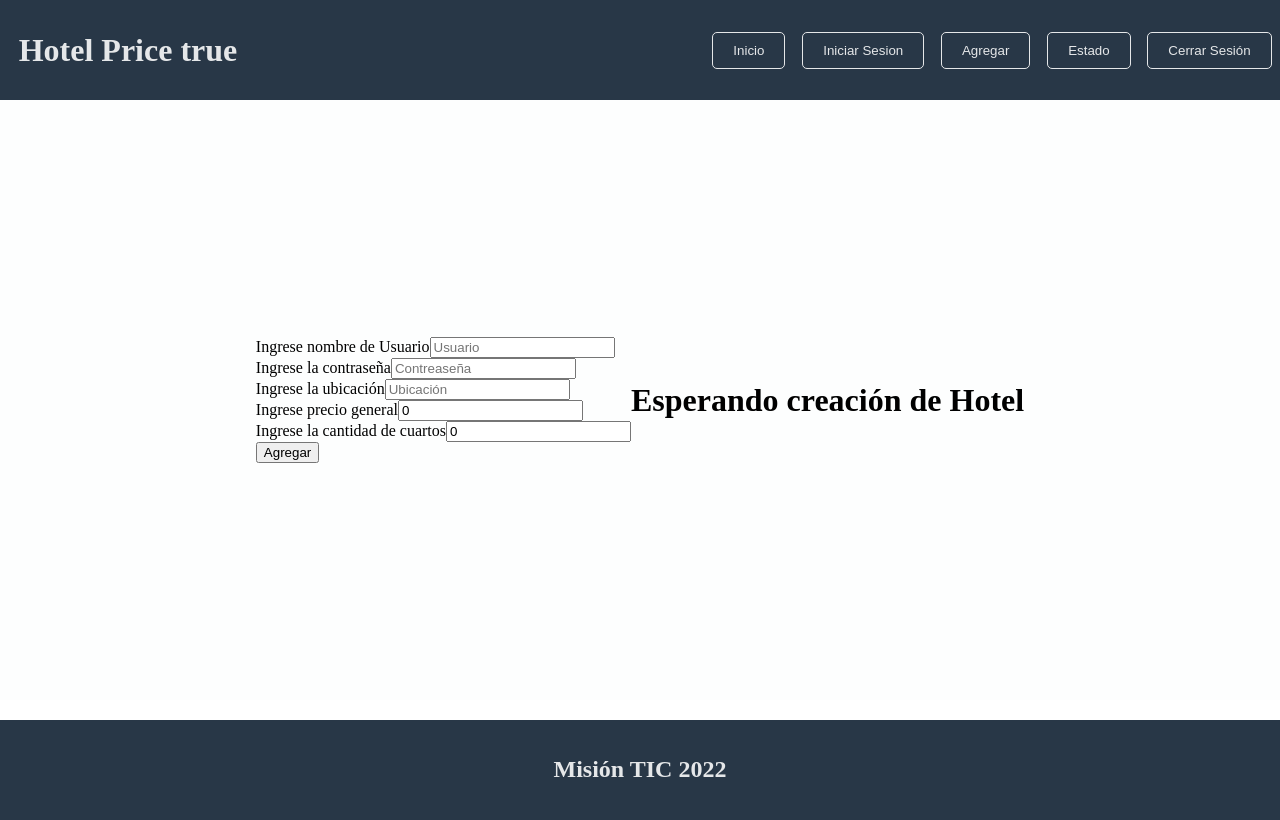
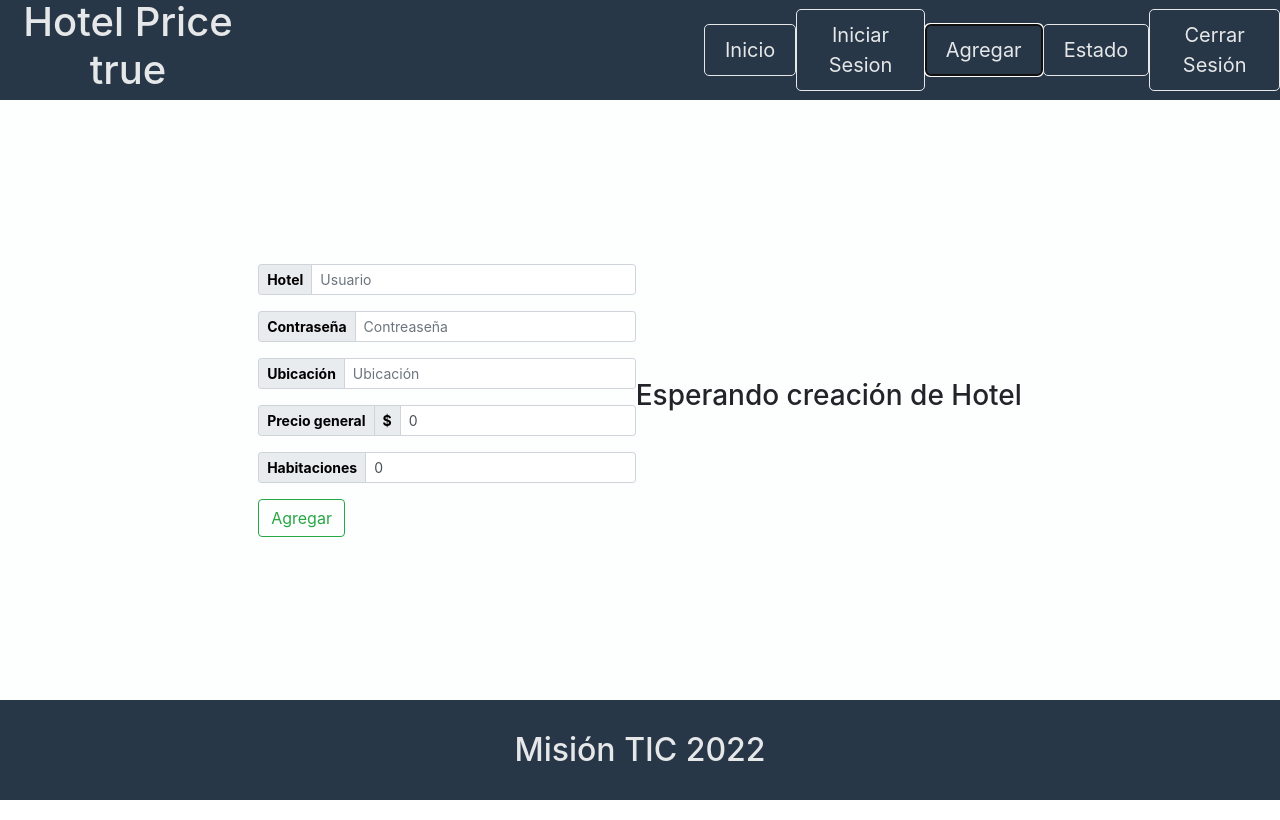
Before and after one commit to DarcanoS/hotel_app, a Vue app: page /home in a window 1280 px wide. Both pictures are taken after a click on the button "Agregar". Built offline with nearby package versions, Linux system fonts and the light colour scheme.

Commit message:
Cargue formularios css

```diff
--- a/index.html
+++ b/index.html
@@ -3,10 +3,11 @@
   <head>
     <meta charset="utf-8">
     <meta name="viewport" content="width=device-width,initial-scale=1.0">
-    <title>cajero_app</title>
+    <title>Hotel_app</title>
   </head>
   <body>
     <div id="app"></div>
     <!-- built files will be auto injected -->
   </body>
+  <script src="https://cdn.jsdelivr.net/npm/bootstrap@5.0.0-beta1/dist/js/bootstrap.bundle.min.js" integrity="sha384-ygbV9kiqUc6oa4msXn9868pTtWMgiQaeYH7/t7LECLbyPA2x65Kgf80OJFdroafW" crossorigin="anonymous"></script>
 </html>
--- a/src/App.vue
+++ b/src/App.vue
@@ -115,6 +115,7 @@ body {
   margin: 0%;
   padding: 0%;
   background: #fdfefe;
+
 }
 .footer {
   margin: 0;
--- a/src/components/HotelAdd.vue
+++ b/src/components/HotelAdd.vue
@@ -3,44 +3,67 @@
     <div>
       <form v-on:submit.prevent="in_usuario">
         <div>
-          <label>Ingrese nombre de Usuario</label>
+
+            <div class="input-group input-group-sm mb-3">
+              <div class="input-group-prepend">
+              <span class="input-group-text" id="inputGroup-sizing-sm">Hotel</span>
+            </div>
               <input
             type="text"
             v-model="usuario_in.hotelname"
             placeholder="Usuario"
+            class="form-control" aria-label="Sizing example input" aria-describedby="inputGroup-sizing-sm"
           />
             </div>
-        <div>
-          <label>Ingrese la contraseña</label>
+
+            <div class="input-group input-group-sm mb-3">
+              <div class="input-group-prepend">
+              <span class="input-group-text" id="inputGroup-sizing-sm">Contraseña</span>
+            </div>
               <input
             type="password"
             v-model="usuario_in.password"
             placeholder="Contreaseña"
+            class="form-control" aria-label="Sizing example input" aria-describedby="inputGroup-sizing-sm"
           />
             </div>
-        <div>
-          <label>Ingrese la ubicación</label>
+
+            <div class="input-group input-group-sm mb-3">
+              <div class="input-group-prepend">
+              <span class="input-group-text" id="inputGroup-sizing-sm">Ubicación</span>
+            </div>
               <input
             type="text"
             v-model="usuario_in.location"
             placeholder="Ubicación"
+            class="form-control" aria-label="Sizing example input" aria-describedby="inputGroup-sizing-sm"
           />
             </div>
-        <div>
-          <label>Ingrese precio general</label>
-          <input type="number" v-model="usuario_in.price_general" />
+
+            <div class="input-group input-group-sm mb-3">
+              <div class="input-group-prepend">
+              <span class="input-group-text" id="inputGroup-sizing-sm">Precio general</span>
+              <span class="input-group-text">$</span>
+            </div>
+              <input type="number" v-model="usuario_in.price_general" class="form-control" aria-label="Sizing example input" aria-describedby="inputGroup-sizing-sm"/>
+            </div>
+
+            <div class="input-group input-group-sm mb-3">
+              <div class="input-group-prepend">
+              <span class="input-group-text" id="inputGroup-sizing-sm">Habitaciones</span>
+            </div>
+              <input type="number" v-model="usuario_in.quantity_room" class="form-control" aria-label="Sizing example input" aria-describedby="inputGroup-sizing-sm"/>
+            </div>
+
         </div>
         <div>
-          <label>Ingrese la cantidad de cuartos</label>
-          <input type="number" v-model="usuario_in.quantity_room" />
-        </div>
-        <div>
-          <button type="submit">Agregar</button>
+
+          <button type="submit" class="btn btn-outline-success">Agregar</button>
         </div>
       </form>
     </div>
     <div>
-      <h1>{{ salida }}</h1>
+      <h3>{{ salida }}</h3>
     </div>
   </div>
 </template>
@@ -96,7 +119,7 @@ export default {
   color: #283747;
 }
 #HotelAdd span {
-  color: crimson;
+  color: rgb(0, 0, 0);
   font-weight: bold;
 }
 </style>
--- a/src/components/HotelLogin.vue
+++ b/src/components/HotelLogin.vue
@@ -1,38 +1,44 @@
 <template>
-  <div id="HotelLogin">
-    <div>
+  <div id="HotelLogin" class="input-group input-group-sm mb-3">
+
       <form v-on:submit.prevent="login_usuario">
-        <div>
-          <label>Ingrese nombre de Hotel</label>
+        <div class="input-group-prepend">
+          <span class="input-group-text" id="inputGroup-sizing-sm">Ingrese nombre de Hotel</span>
           <input
             type="text"
+            class="form-control" aria-label="Sizing example input" aria-describedby="inputGroup-sizing-sm"
             v-model="usuario_login.hotelname"
             placeholder="Usuario"
           />
         </div>
-        <div>
-          <label>Ingrese la contraseña</label>
+        <div class="input-group-prepend">
+          <span class="input-group-text" id="inputGroup-sizing-sm">Ingrese la contraseña</span>
           <input
             type="password"
+            class="form-control" aria-label="Sizing example input" aria-describedby="inputGroup-sizing-sm"
             v-model="usuario_login.password"
             placeholder="Contreaseña"
           />
         </div>
-        <div>
-          <button type="submit">Ingresar</button>
+        <div align="center">
+          <!-- <button type="submit">Ingresar</button> -->
+          <button type="submit"  class="btn btn-outline-primary">Ingresar</button>
         </div>
+
+      <div class="alert-warning" role="alert">
+        <p><h1 class="alert-heading">{{ salida }} </h1>
+      </div>
+
       </form>
     </div>
-    <div>
-      <h1>{{ salida }}, Usuario: {{usuario_login.hotelname}} Contraseña: {{usuario_login.password}}</h1>
-    </div>
-  </div>
+
+
 </template>
 
 <script>
 import axios from "axios";
 export default {
-  name: "HotelAdd",
+  name: "HotelLogin",
   data: function () {
     return {
       usuario_login: {
@@ -67,19 +73,19 @@ export default {
 </script>
 
 <style>
-#HotelAdd {
+#HotelLogin {
   width: 100%;
   height: 100%;
   display: flex;
   justify-content: center;
   align-items: center;
 }
-#HotelAdd h2 {
-  font-size: 50px;
+#HotelLogin h1 {
+   font-size: 30px;
   color: #283747;
 }
-#HotelAdd span {
-  color: crimson;
+#HotelLogin span {
+  color: rgb(0, 0, 0);
   font-weight: bold;
 }
 </style>
```
Also changed, not shown: package.json (+6 -1 lines), src/main.js (+11 -0 lines), src/assets/app.css (added), 1 other file (tests, documents, lock files or other folders). Lines whose indentation alone changed are shown as unchanged.
